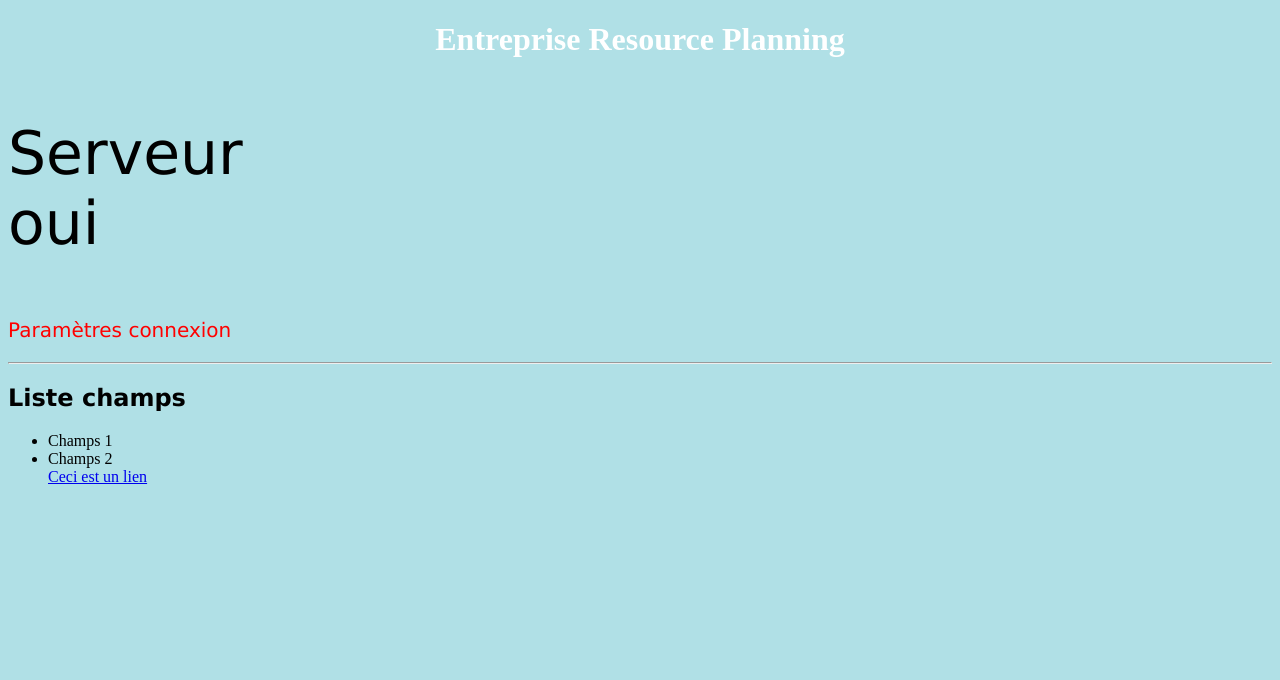
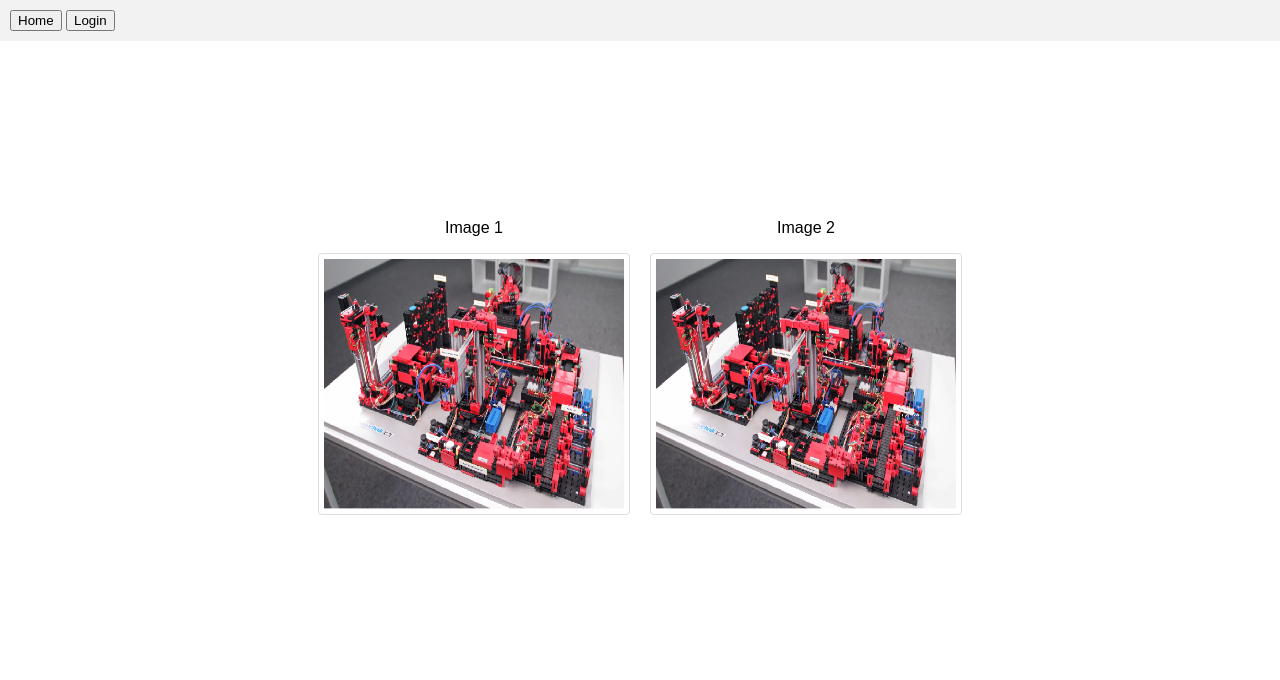
Before and after one commit to eme000/CDA, a Flask app: page / in a window 1280 px wide. Shown: the top 680 px of the page. Run offline with Flask 3, Linux system fonts and the light colour scheme.

Commit message:
page home

```diff
--- a/02_Client_leger/WEB_FLASK/app/templates/home.html
+++ b/02_Client_leger/WEB_FLASK/app/templates/home.html
@@ -1,20 +1,69 @@
-<!doctype html>
-<html lang="fr">
-    <head>
-        <meta charset="utf-8">
-        <link rel="stylesheet" href="{{ url_for('static', filename='main.css') }}">
-        <title>Titre du document 05</title>
-    </head>
-    <body style="background-color:powderblue;">
-        <h1 style="text-align:center;">Entreprise Resource Planning</h1>
-        <p style="font-size:60px;">Serveur<br>oui<p>
-        <p style="color:red;">Paramètres connexion<p>
-        <hr>
-        <h2 style="font-family:verdana;">Liste champs</h2>
-        <ul>
-        <li>Champs 1</li>
-        <li>Champs 2</li>
-        <a href="http://127.0.0.1:5000/list">Ceci est un lien</a>
-        </ul>
-    </body>
+<!DOCTYPE html>
+<html lang="en">
+<head>
+    <meta charset="UTF-8">
+    <meta http-equiv="X-UA-Compatible" content="IE=edge">
+    <meta name="viewport" content="width=device-width, initial-scale=1.0">
+    <title>Ma Page</title>
+    <style>
+        body {
+            font-family: Arial, sans-serif;
+            margin: 0;
+            padding: 0;
+        }
+        header {
+            background-color: #f2f2f2;
+            padding: 10px;
+            text-align: left; /* Aligner le texte à gauche */
+        }
+        section {
+            display: flex;
+            justify-content: center;
+            align-items: center;
+            height: 80vh;
+        }
+        .column {
+            margin: 10px;
+            text-align: center; /* Centrer le texte */
+        }
+        .column img {
+            width: 300px;
+            height: 250px;
+            border: 1px solid #ddd;
+            border-radius: 4px;
+            padding: 5px;
+        }
+    </style>
+</head>
+<body>
+
+    <header>
+        <button onclick="goHome()">Home</button>
+        <button onclick="goLogin()">Login</button>
+    </header>
+
+    <section>
+        <div class="column">
+            <p>Image 1</p>
+            <img src="{{url_for('static', filename='mini_facytory_logo.png')}}" alt="mini_factory n°1">
+        </div>
+        <div class="column">
+            <p>Image 2</p>
+            <img src="{{url_for('static', filename='mini_facytory_logo.png')}}" alt="mini_factory n°2">
+        </div>
+    </section>
+
+    <script>
+        function goHome() {
+            // Rediriger vers l'IP principale (0.0.0.0)
+            window.location.href = "http://0.0.0.0";
+        }
+
+        function goLogin() {
+            // Ajouter le code de redirection vers la page de login ici
+            alert("Fonctionnalité de login à implémenter.");
+        }
+    </script>
+
+</body>
 </html>
```
